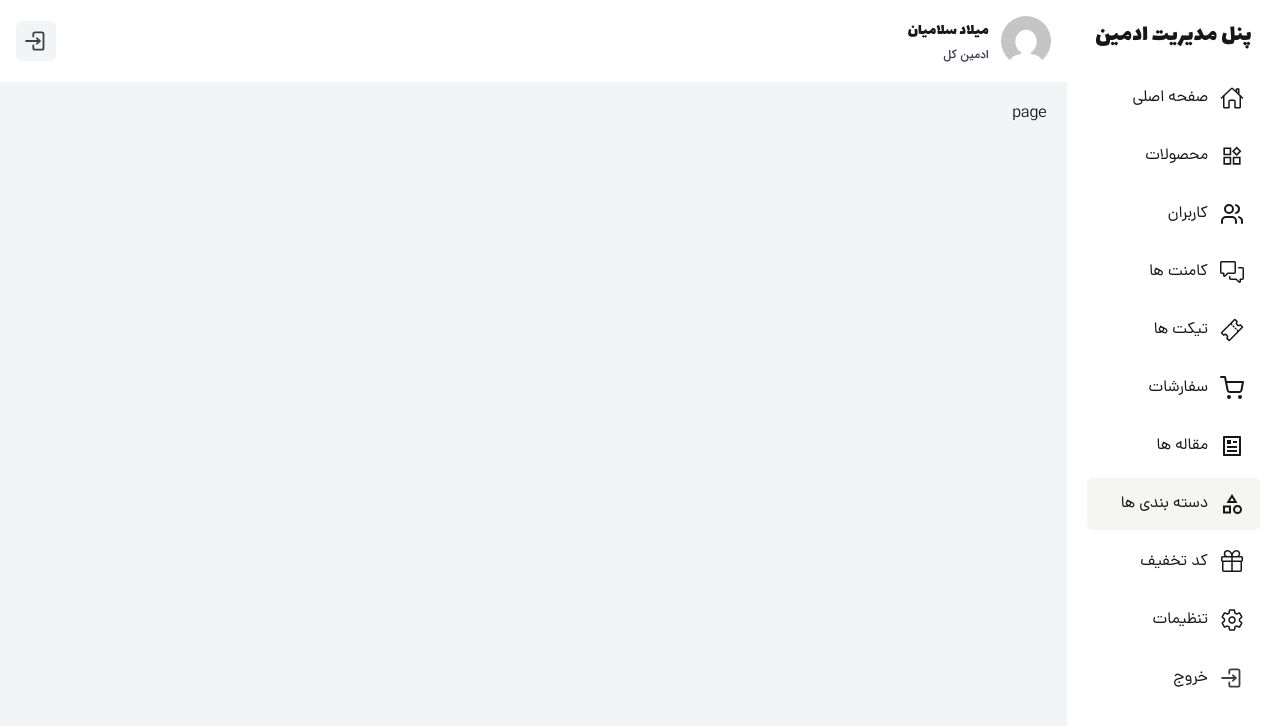
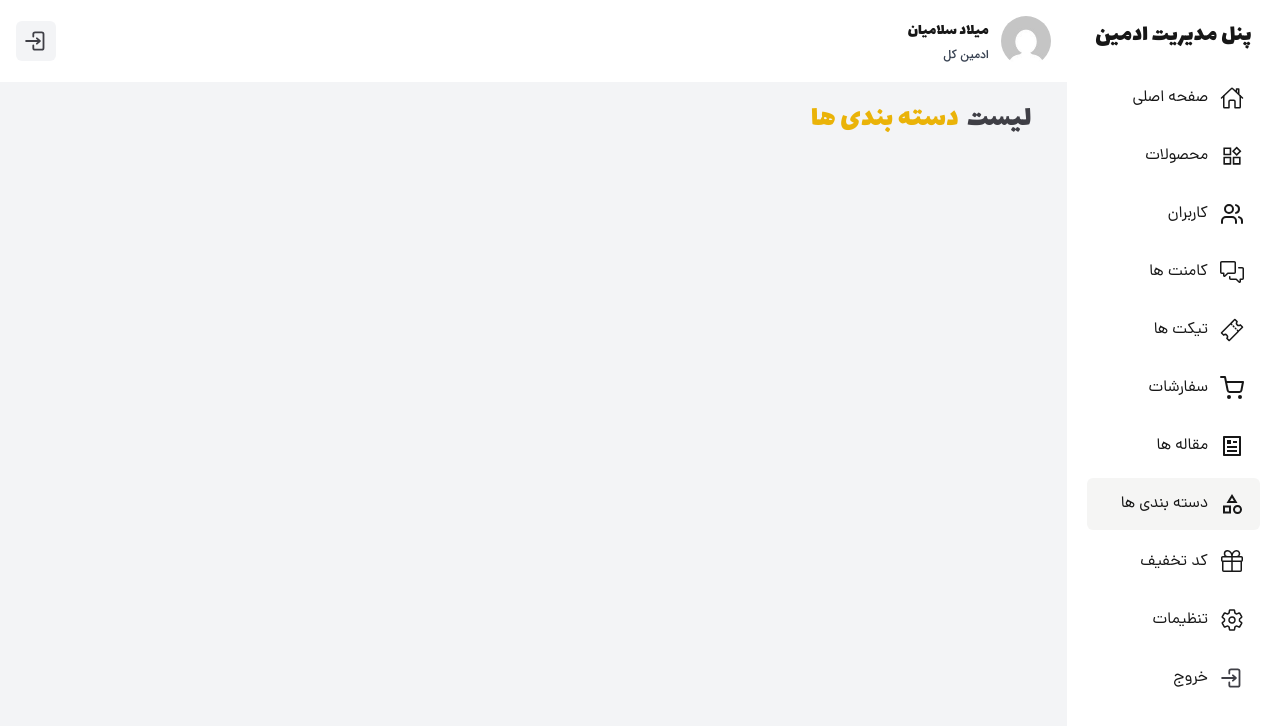
Before and after one commit to milad1385/tool-shop, a Next.js app: page /p-admin/categories in a window 1280 px wide. Shown: the top 726 px of the page. Built offline with nearby package versions, Linux system fonts and the light colour scheme.

Commit message:
add page title component in p-admin

```diff
--- a/src/app/p-admin/articles/page.tsx
+++ b/src/app/p-admin/articles/page.tsx
@@ -1,9 +1,13 @@
-import React from 'react'
+import Container from "@/components/modules/p-admin/Container";
+import PageTitle from "@/components/modules/p-admin/PageTitle";
+import React from "react";
 
 function page() {
   return (
-    <div>page</div>
-  )
+    <Container>
+      <PageTitle content="لیست مقاله ها" />
+    </Container>
+  );
 }
 
-export default page
+export default page;
--- a/src/app/p-admin/categories/page.tsx
+++ b/src/app/p-admin/categories/page.tsx
@@ -1,8 +1,12 @@
+import Container from '@/components/modules/p-admin/Container'
+import PageTitle from '@/components/modules/p-admin/PageTitle'
 import React from 'react'
 
 function page() {
   return (
-    <div>page</div>
+   <Container>
+      <PageTitle content="لیست دسته بندی ها" />
+    </Container>
   )
 }
 
--- a/src/app/p-admin/comments/page.tsx
+++ b/src/app/p-admin/comments/page.tsx
@@ -1,9 +1,13 @@
-import React from 'react'
+import Container from "@/components/modules/p-admin/Container";
+import PageTitle from "@/components/modules/p-admin/PageTitle";
+import React from "react";
 
 function page() {
   return (
-    <div>page</div>
-  )
+    <Container>
+      <PageTitle content="لیست کامنت ها" />
+    </Container>
+  );
 }
 
-export default page
+export default page;
--- a/src/app/p-admin/discount/page.tsx
+++ b/src/app/p-admin/discount/page.tsx
@@ -1,8 +1,12 @@
+import Container from '@/components/modules/p-admin/Container'
+import PageTitle from '@/components/modules/p-admin/PageTitle'
 import React from 'react'
 
 function page() {
   return (
-    <div>page</div>
+    <Container>
+      <PageTitle content="لیست کد تخفیف" />
+    </Container>
   )
 }
 
--- a/src/app/p-admin/orders/page.tsx
+++ b/src/app/p-admin/orders/page.tsx
@@ -1,9 +1,13 @@
-import React from 'react'
+import Container from "@/components/modules/p-admin/Container";
+import PageTitle from "@/components/modules/p-admin/PageTitle";
+import React from "react";
 
 function page() {
   return (
-    <div>page</div>
-  )
+    <Container>
+      <PageTitle content="لیست سفارش ها" />
+    </Container>
+  );
 }
 
-export default page
+export default page;
--- a/src/app/p-admin/products/page.tsx
+++ b/src/app/p-admin/products/page.tsx
@@ -1,9 +1,13 @@
-import React from 'react'
+import Container from "@/components/modules/p-admin/Container";
+import PageTitle from "@/components/modules/p-admin/PageTitle";
+import React from "react";
 
 function page() {
   return (
-    <div>page</div>
-  )
+    <Container>
+      <PageTitle content="لیست محصولات" />
+    </Container>
+  );
 }
 
-export default page
+export default page;
--- a/src/app/p-admin/settings/page.tsx
+++ b/src/app/p-admin/settings/page.tsx
@@ -1,9 +1,13 @@
-import React from 'react'
+import Container from "@/components/modules/p-admin/Container";
+import PageTitle from "@/components/modules/p-admin/PageTitle";
+import React from "react";
 
 function page() {
   return (
-    <div>page</div>
-  )
+    <Container>
+      <PageTitle content="لیست تنظیمات" />
+    </Container>
+  );
 }
 
-export default page
+export default page;
--- a/src/app/p-admin/tickets/page.tsx
+++ b/src/app/p-admin/tickets/page.tsx
@@ -1,9 +1,13 @@
-import React from 'react'
+import Container from "@/components/modules/p-admin/Container";
+import PageTitle from "@/components/modules/p-admin/PageTitle";
+import React from "react";
 
 function page() {
   return (
-    <div>page</div>
-  )
+    <Container>
+      <PageTitle content="لیست تیکت ها" />
+    </Container>
+  );
 }
 
-export default page
+export default page;
--- a/src/app/p-admin/users/page.tsx
+++ b/src/app/p-admin/users/page.tsx
@@ -1,9 +1,13 @@
-import React from 'react'
+import Container from "@/components/modules/p-admin/Container";
+import PageTitle from "@/components/modules/p-admin/PageTitle";
+import React from "react";
 
 function page() {
   return (
-    <div>page</div>
-  )
+    <Container>
+      <PageTitle content="لیست کاربران" />
+    </Container>
+  );
 }
 
-export default page
+export default page;
--- /dev/null
+++ b/src/components/modules/p-admin/PageTitle.tsx
@@ -0,0 +1,15 @@
+import React from "react";
+
+function PageTitle({ content }: { content: string }) {
+  const text = content.split(" ");
+  return (
+    <h2 className="text-lg md:text-xl lg:text-3xl pb-2 font-Lalezar text-zinc-700 flex items-center gap-x-2">
+      <span>{text[0]}</span>
+      <span className="text-yellow-500">
+        {text[1]} {text?.[2]} {text?.[3]}
+      </span>
+    </h2>
+  );
+}
+
+export default PageTitle;
```
